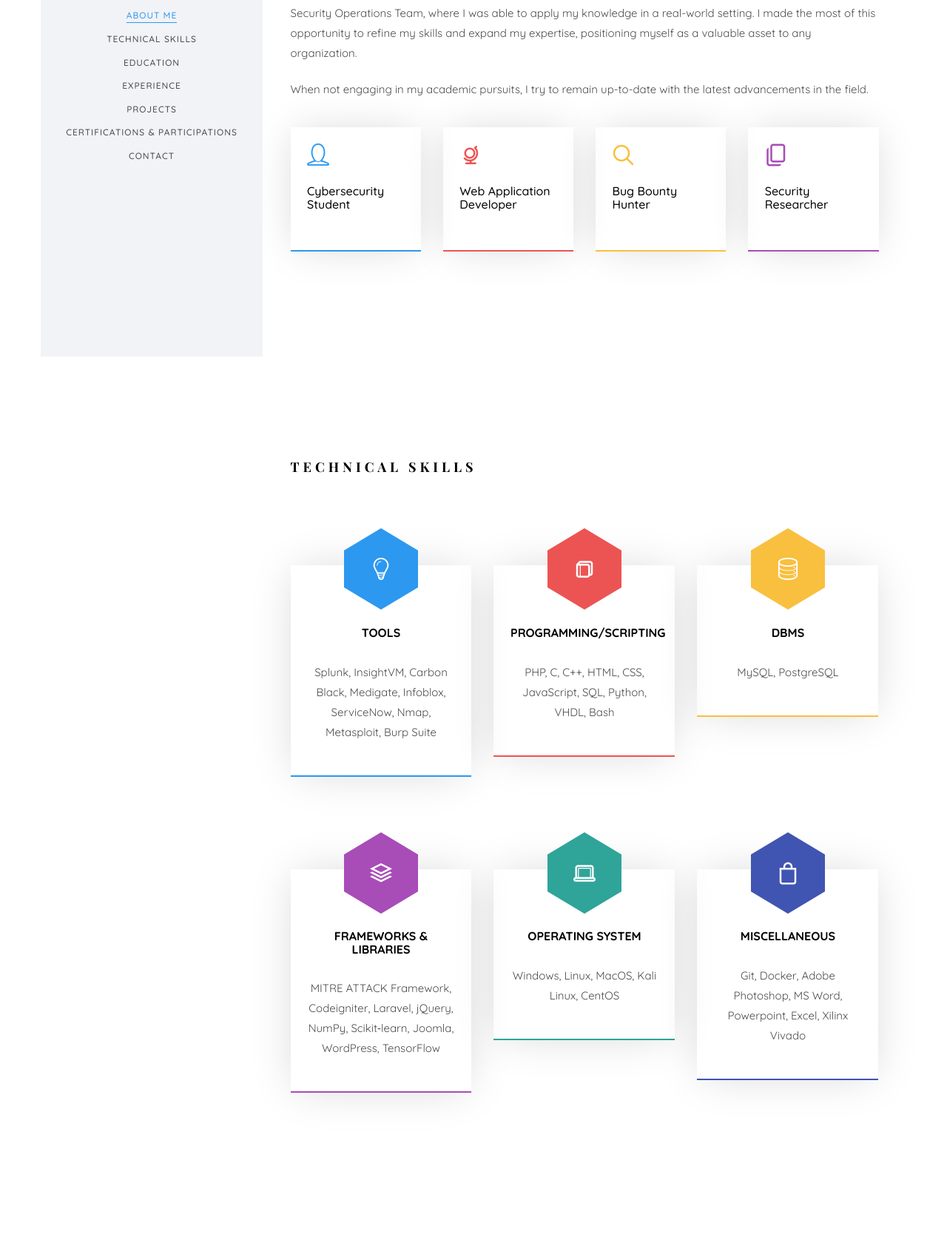
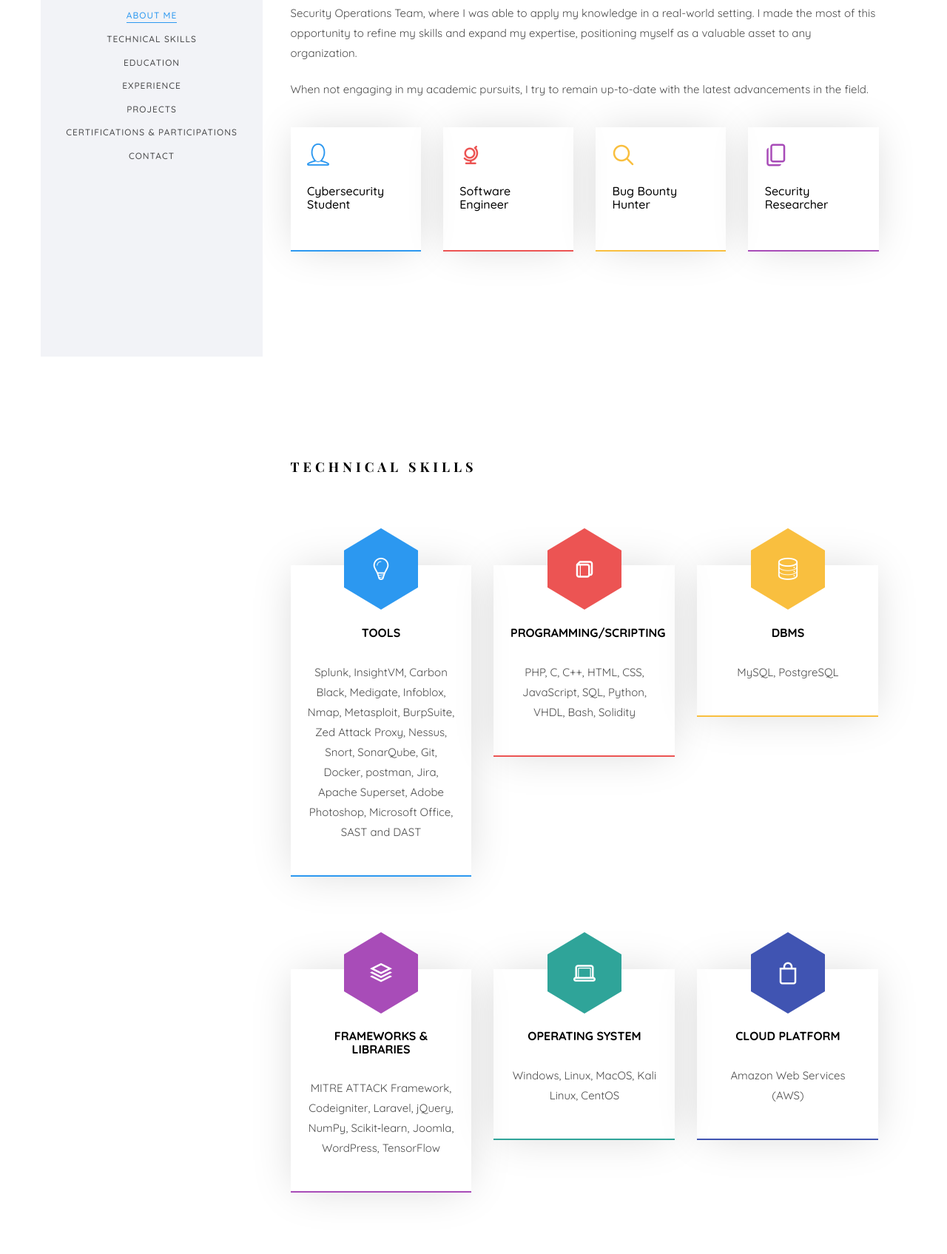
Before and after one commit to shresthaneeraj94/shresthaneeraj94.github.io, a plain HTML site: page index.html in a window 1280 px wide. Shown: the part 318-2013 px from the top of the page at 74% size. Drawn offline with nearby package versions, Linux system fonts and the light colour scheme; files whose address does not match are found by name; a web font is replaced by a local one.

Commit message:
Tools updated

```diff
--- a/index.html
+++ b/index.html
@@ -103,7 +103,7 @@
 								<div class="col-md-3 animate-box" data-animate-effect="fadeInRight">
 									<div class="services color-2">
 										<span class="icon2"><i class="icon-globe-outline"></i></span>
-										<h3>Web Application Developer</h3>
+										<h3>Software Engineer</h3>
 									</div>
 								</div>
 								<div class="col-md-3 animate-box" data-animate-effect="fadeInTop">
@@ -143,7 +143,9 @@
 								</span>
 								<div class="desc">
 									<h3>Tools</h3>
-									<p>Splunk, InsightVM, Carbon Black, Medigate, Infoblox, ServiceNow, Nmap, Metasploit, Burp Suite </p>
+									<p>Splunk, InsightVM, Carbon Black, Medigate, Infoblox, Nmap, Metasploit, BurpSuite, Zed Attack Proxy,
+										Nessus, Snort, SonarQube, Git, Docker, postman, Jira, Apache Superset, Adobe Photoshop, Microsoft
+										Office, SAST and DAST</p>
 								</div>
 							</div>
 						</div>
@@ -154,7 +156,7 @@
 								</span>
 								<div class="desc">
 									<h3>Programming/Scripting</h3>
-									<p>PHP, C, C++, HTML, CSS, JavaScript, SQL, Python, VHDL, Bash</p>
+									<p>PHP, C, C++, HTML, CSS, JavaScript, SQL, Python, VHDL, Bash, Solidity</p>
 								</div>
 							</div>
 						</div>
@@ -199,8 +201,8 @@
 									<i class="icon-bag"></i>
 								</span>
 								<div class="desc">
-									<h3>Miscellaneous</h3>
-									<p>Git, Docker, Adobe Photoshop, MS Word, Powerpoint, Excel, Xilinx Vivado</p>
+									<h3>Cloud Platform</h3>
+									<p>Amazon Web Services (AWS)</p>
 								</div>
 							</div>
 						</div>
@@ -230,7 +232,7 @@
 									    <div id="collapseOne" class="panel-collapse collapse" role="tabpanel" aria-labelledby="headingOne">
 									        <div class="panel-body">
 														<li><a href="https://www.utoledo.edu/" target="_blank">The University of Toledo</a></li>
-														<li>August 2021 – May 2023 (Expected)</li>
+														<li>August 2021 – August 2023</li>
 													</ul>
 									        </div>
 									    </div>
@@ -280,8 +282,8 @@
 					               <div class="timeline-label">
 					                  <h2><a href="https://www.promedica.org/" target="_blank">Cybersecurity Engineering Intern @ Dana Incorporated, Novi, MI</a> <span>May 2023 - July 2023 (Expected)</span></h2>
 					                  <ul>
-														<li>Formulated secure coding guidelines for C language, incorporating CERT C, MISRA, and MITRE CWE standards facilitating the development and validation os secure software.</li>
-														<li>Translated customer requirement compliance matrices into system requirements, ensuring alignment with client objectives while maintaining operational and security feasibility</li>
+														<li>Developed secure coding guidelines for C language, incorporating CERT C, MISRA, and MITRE CWE standards to facilitate the development and validation of secure software</li>
+														<li>Translated customer’s security requirements into system requirements for an electrified powertrain, ensuring alignment with client objectives while maintaining operational and security feasibility</li>
 
 
 									   </ul>
```
